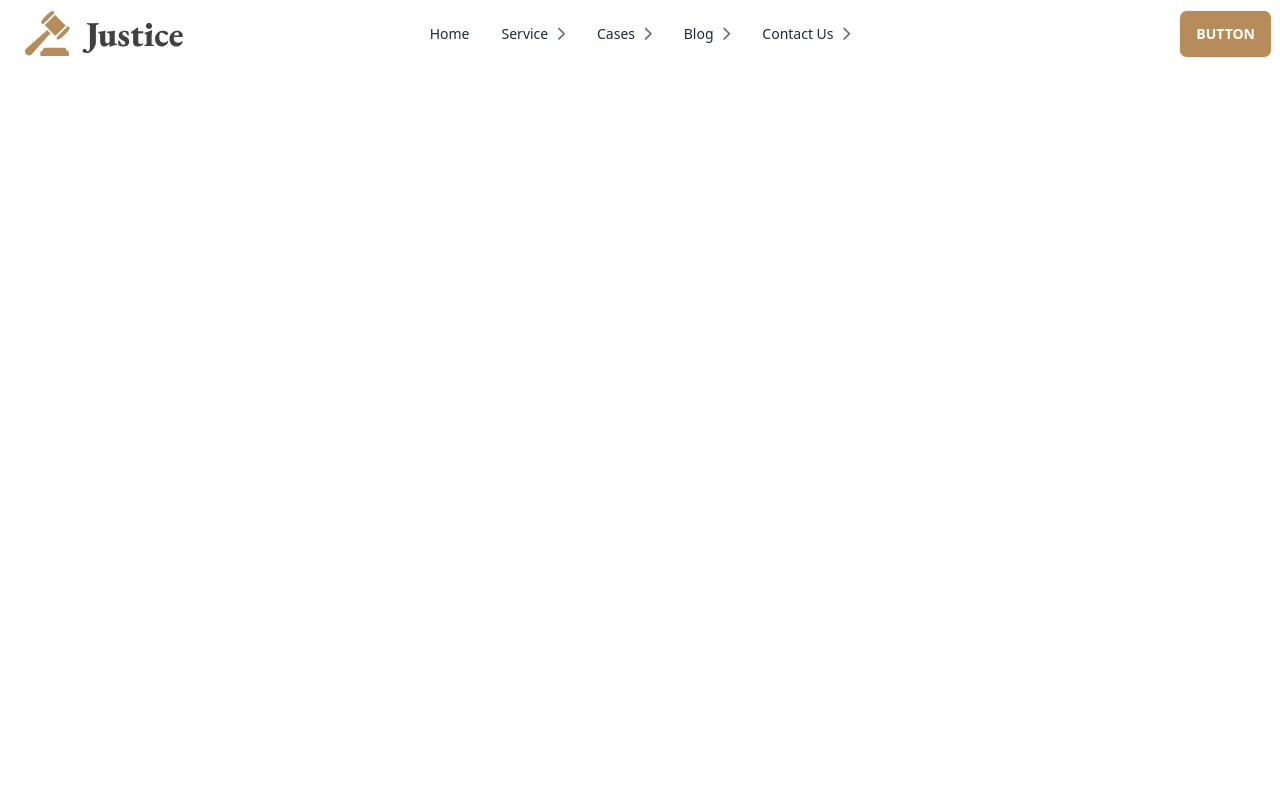
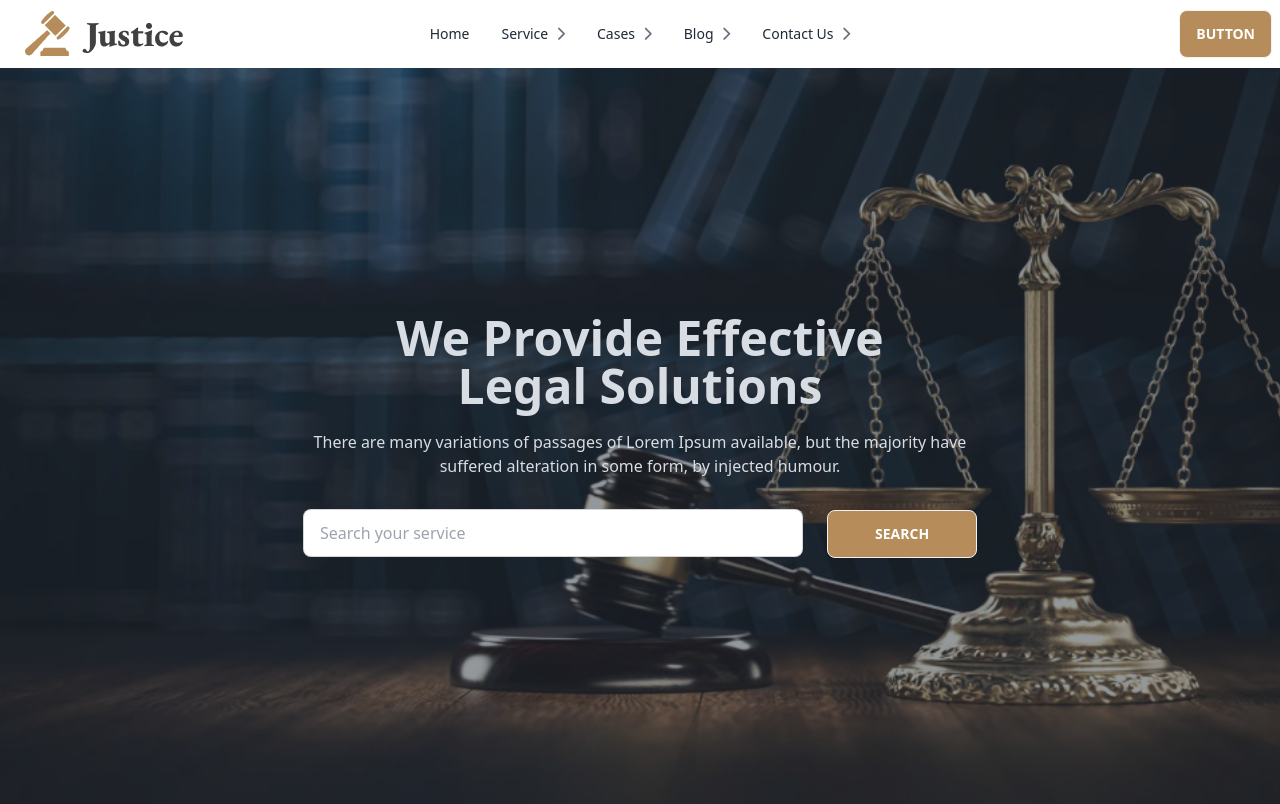
Before and after one commit to rifat3790/legal-solution-resources-with-daisyui, a plain HTML site: page index.html in a window 1280 px wide. Drawn offline with nearby package versions, Linux system fonts and the light colour scheme.

Commit message:
added header container section

```diff
--- a/index.html
+++ b/index.html
@@ -14,6 +14,7 @@
 <body>
     <header class="container mx-auto">
         <nav>
+            <div class="flex flex-col md:flex-row justify-between items-center">
                 <div class="navbar bg-base-100">
                     <div class="navbar-start">
                       <div class="dropdown">
@@ -43,7 +44,31 @@
                       <a class="btn bg-[#B68C5A] text-white">Button</a>
                     </div>
                   </div>
+            </div>
         </nav>
+
+        <!-- Header container section -->
+        <div class="flex flex-col">
+            <div class="hero md:min-h-[calc(100vh-64px)]" style="background-image: url('./images/banner.png');">
+                <div class="hero-overlay "></div>
+                <div class="hero-content text-center text-neutral-content">
+                  <div class="w-80 space-y-3 md:w-[679px]">
+                    <h1 class="md:mb-5 text-2xl md:text-5xl font-bold">We Provide Effective <br> Legal Solutions</h1>
+                    <p class="mb-5">There are many variations of passages of Lorem Ipsum available, but the majority have suffered alteration in some form, by injected humour.</p>
+                    <div class="flex justify-center">
+                        <div class="form-control">
+                            <div class="">
+                              <input type="text" placeholder="Search your service" class="input input-bordered md:w-[500px]" />
+                              <button class="md:w-[150px] ml-5 btn bg-[#B68C5A] text-white mt-5">
+                                Search
+                              </button>
+                            </div>
+                          </div>
+                    </div>
+                  </div>
+                </div>
+              </div>
+        </div>
     </header>
 </body>
 </html>
```
Lines whose indentation alone changed are shown as unchanged.
